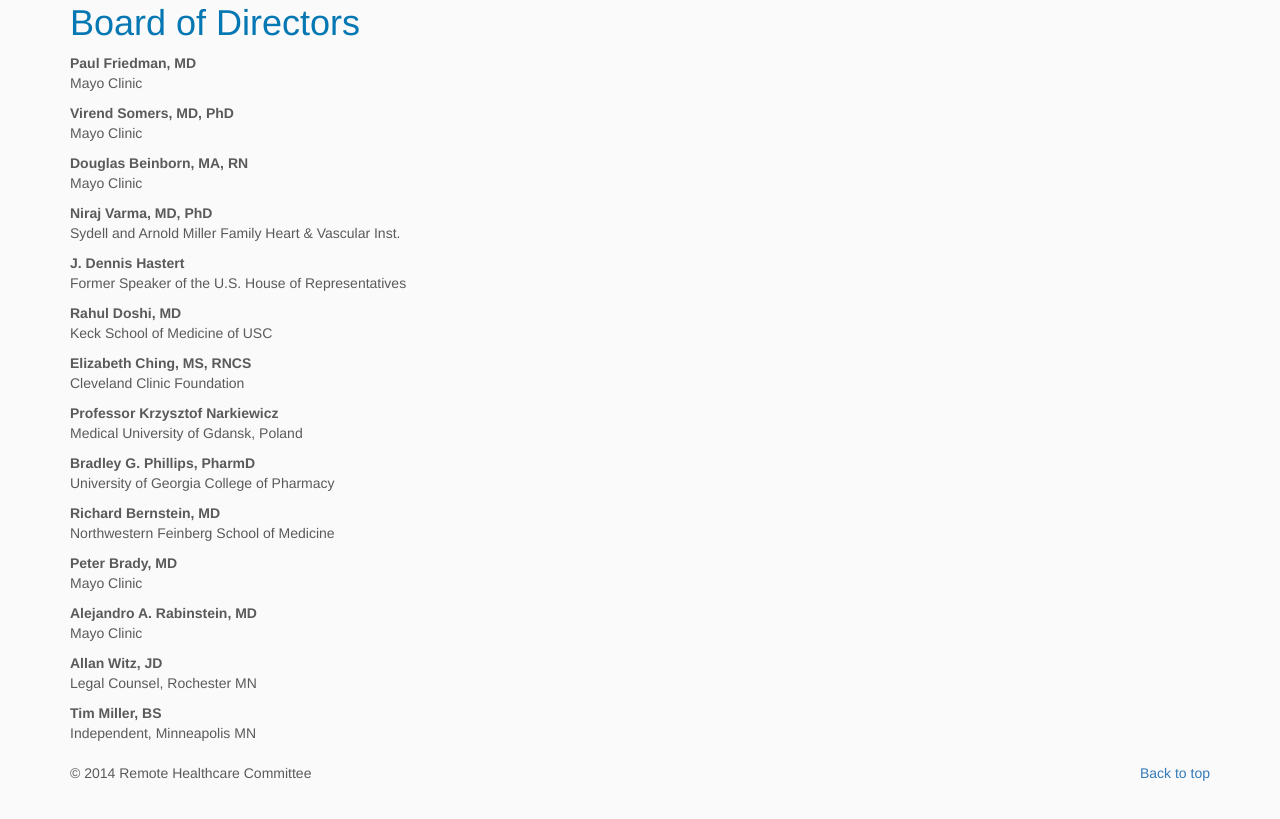
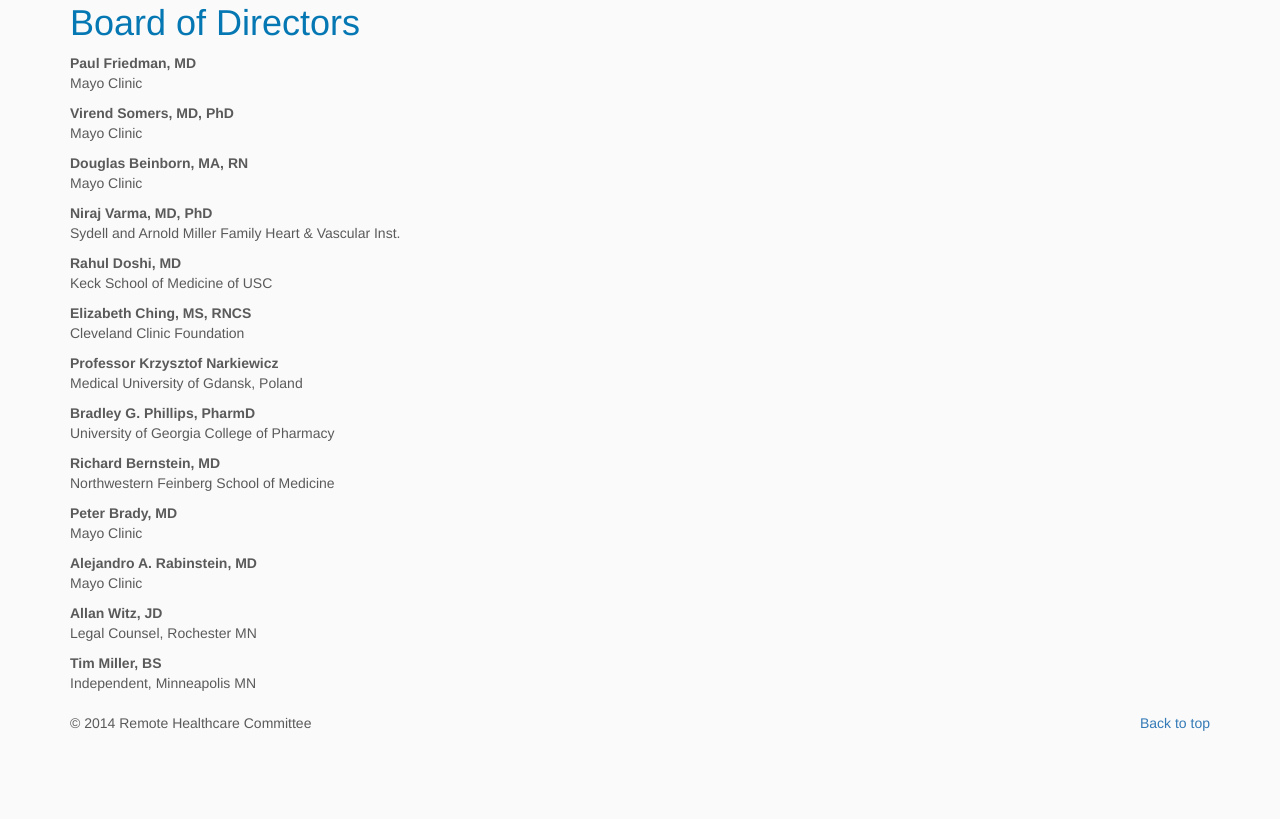
Before and after one commit to four43/RHSociety-web, a plain HTML site: page index.html in a window 1280 px wide. Shown: the part 925-1744 px from the top of the page. After the commit the page ends 1708 px from the top, so only its background shows below. Drawn offline with nearby package versions, Linux system fonts and the light colour scheme.

Commit message:
Removed a member of the Board of Directors

```diff
--- a/index.html
+++ b/index.html
@@ -125,8 +125,6 @@
 				<dd>Mayo Clinic</dd>
 				<dt>Niraj Varma, MD, PhD</dt>
 				<dd>Sydell and Arnold Miller Family Heart & Vascular Inst.</dd>
-				<dt>J. Dennis Hastert</dt>
-				<dd>Former Speaker of the U.S. House of Representatives</dd>
 				<dt>Rahul Doshi, MD</dt>
 				<dd>Keck School of Medicine of USC</dd>
 				<dt>Elizabeth Ching, MS, RNCS</dt>
```
